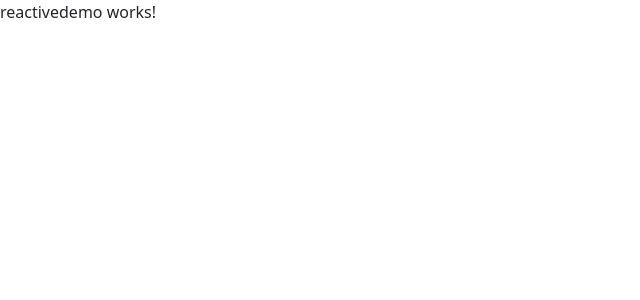
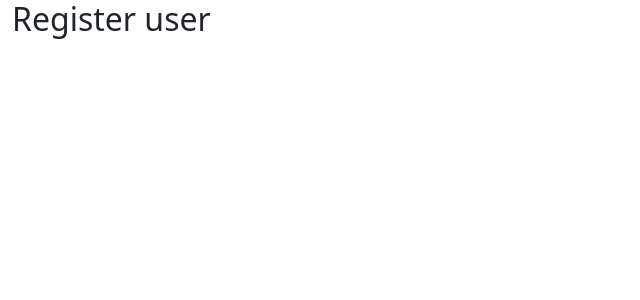
Before and after one commit to amahajan6264/HBPROJ, an Angular app: page / in a window 1280 px wide. Shown: the top 300 px of the page, without its empty margins (0-640 px from the left). Built offline with nearby package versions, Linux system fonts and the light colour scheme.

Commit message:
new form

```diff
--- a/projects/shopping/src/app/component/reactivedemo/reactivedemo.component.html
+++ b/projects/shopping/src/app/component/reactivedemo/reactivedemo.component.html
@@ -1 +1,7 @@
-<p>reactivedemo works!</p>
+<div class="container-fluid">
+    <h2>Register user</h2>
+    <form action="">
+
+
+    </form>
+</div>
```
